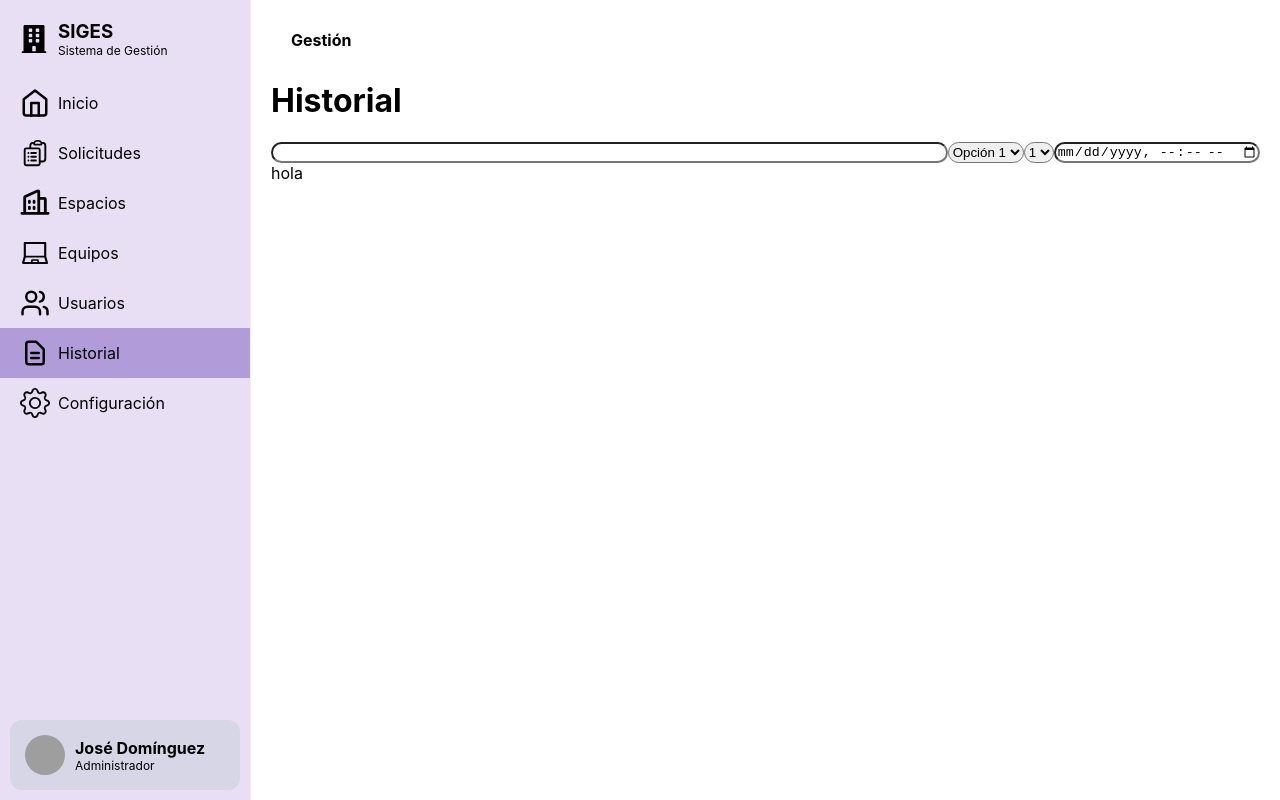
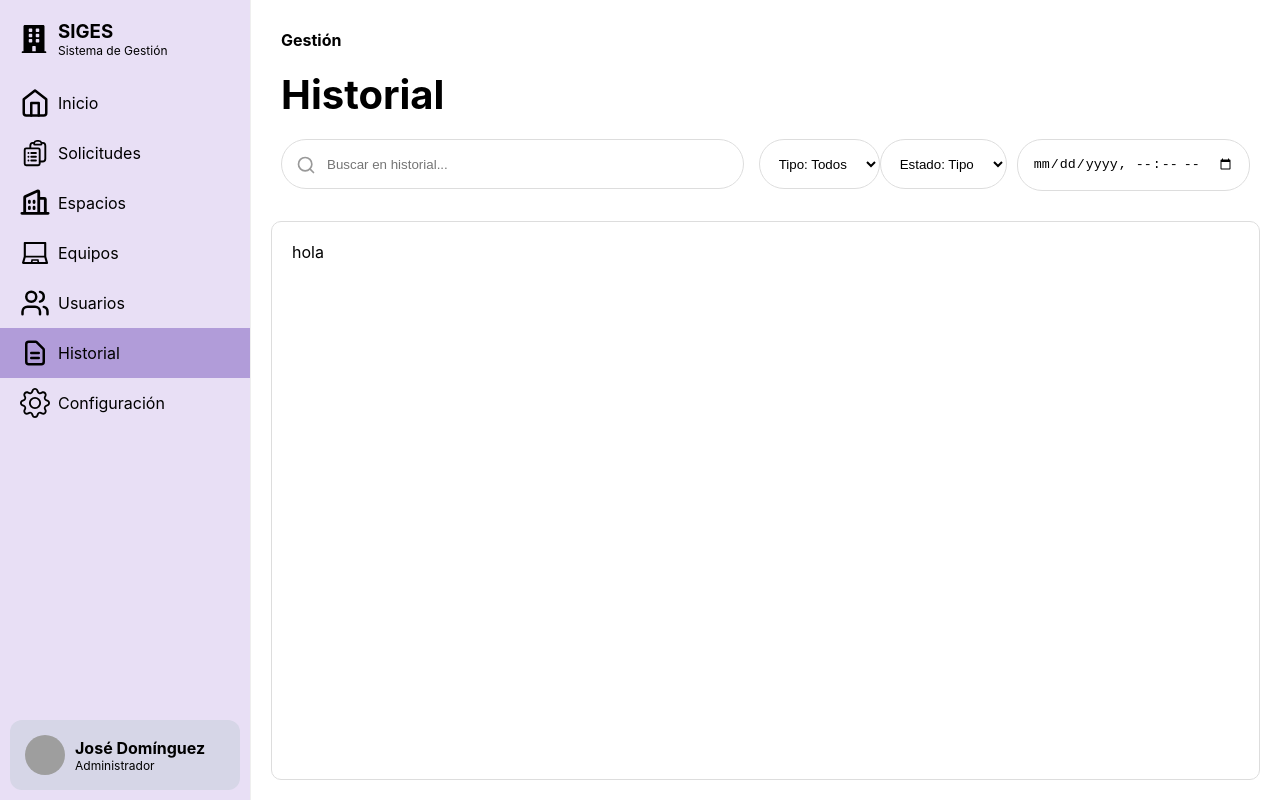
Before and after one commit to DaniDuran09/SIGES, a React (Vite) app: page /history in a window 1280 px wide. Built offline with nearby package versions, Linux system fonts and the light colour scheme; grey boxes are pictures that could not be loaded.

Commit message:
add: history css and icons

```diff
--- a/src/features/history/screens/History.jsx
+++ b/src/features/history/screens/History.jsx
@@ -1,4 +1,5 @@
 import styles from "../styles/History.module.css"
+import {FiSearch} from "react-icons/fi";
 
 function History() {
     return (
@@ -9,33 +10,44 @@ function History() {
                 <h4>
                     Gestión
                 </h4>
+
                 <h1>
                     Historial
                 </h1>
 
                 <div className={styles.searchBar}>
 
-                    <input className={styles.search} type="search" />
+                    <div className={styles.searchContainer}>
+                        <FiSearch className={styles.searchIcon} />
+                        <input
+                            className={styles.search}
+                            type="search"
+                            placeholder="Buscar en historial..."
+                        />
+                    </div>
 
                     <div className={styles.componentSearch}>
 
                         <input className={styles.date} type="datetime-local" />
 
-                        <select className={styles.state} id="opciones" name="estado">
+                       <div className={styles.optionAndState}>
+                           <select className={styles.state} id="opciones" name="estado" >
+                               <option value="">Estado: Tipo</option>
                                <option value="opcion1">1</option>
                                <option value="opcion2">0</option>
                            </select>
 
                            <select className={styles.sort} id="opciones" name="tipo">
+                               <option value="">Tipo: Todos</option>
                                <option value="opcion1">Opción 1</option>
                                <option value="opcion2">Opción 2</option>
                                <option value="opcion3">Opción 3</option>
                            </select>
+                       </div>
 
                     </div>
 
                 </div>
-
 
             </div>
 
--- a/src/features/history/styles/History.module.css
+++ b/src/features/history/styles/History.module.css
@@ -1,77 +1,123 @@
-.container{
+.container {
+    width: 100%;
+    height: 100%;
     display: flex;
     flex-direction: column;
-    flex: 1;
-    width: 100%;
-    height: 100%;
+    gap: 20px;
+    padding-bottom: 20px;
+    overflow-y: auto;
 }
 
-.header{
+.header {
     display: flex;
     flex-direction: column;
+    gap: 10px;
 }
 
-.body{
+h4 {
+    padding-left: 10px;
+    margin: 10px 0;
+}
+
+h1 {
+    font-size: 40px;
+    margin: 0;
+    padding-left: 10px;
+}
+
+.searchBar {
+    display: flex;
+    flex-direction: row;
+    padding: 10px;
+    gap: 15px;
+    flex-wrap: wrap;
+}
+
+.searchContainer {
+    position: relative;
+    flex: 1;
+    min-width: 200px;
+}
+
+.searchIcon {
+    position: absolute;
+    left: 15px;
+    top: 50%;
+    transform: translateY(-50%);
+    font-size: 20px;
+    color: #999;
+}
+
+.search {
+    width: 100%;
+    height: 50px;
+    border-radius: 25px;
+    border: 1px solid #ddd;
+    padding-left: 45px;
+    padding-right: 20px;
+}
+
+.componentSearch {
+    display: flex;
+    flex-direction: row-reverse;
+    gap: 10px;
+    flex-wrap: wrap;
+}
+
+.date,
+.state,
+.sort {
+    height: 50px;
+    border-radius: 25px;
+    border: 1px solid #ddd;
+    padding: 0 15px;
+    background-color: white;
+}
+
+.optionAndState{
+    display: flex;
+    flex-direction: row-reverse;
+    justify-content: space-between;
+}
+
+.body {
+    flex: 1;
     display: flex;
     flex-direction: column;
-    flex: 1;
+    background-color: white;
+    border-radius: 10px;
+    border: 1px solid #ddd;
+    padding: 20px;
 }
 
-h4{
-    display: flex;
-    padding-left: 10px;
-    margin: 10px;
+
+@media (max-width: 1024px) {
+    h1 {
+        font-size: 32px;
     }
 
-.title{
-    font-size: 40px;
-    margin: 0;
+    .searchBar {
+        flex-direction: column;
+    }
 }
 
-.searchBar{
-    display: flex;
-    flex-direction: row;
-
+@media (max-width: 768px) {
+    .search {
+        width: 100%;
     }
 
-.search{
-    display: flex;
-    border-radius: 50px;
-    flex: 1;
+    .state,
+    .sort{
+        width: 45%;
     }
 
-.state{
+    .optionAndState{
+        width: 100%;
         display: flex;
-    border-radius: 50px;
-}
-
-.sort{
-    display: flex;
-    border-radius: 50px;
+        justify-content: space-between;
     }
 
     .date{
-    display: flex;
-    border-radius: 50px;
+        width: 100%;
     }
-
-.componentSearch{
-    display: flex;
-    flex-direction: row-reverse;
-    border-radius: 50px;
-
 }
-
-@media (max-width: 1024px) {
-
-    .searchBar{
-        display: flex;
-        flex-direction: column;
-    }
-
-}
-
-/* Móvil (menos de 768px) */
-@media (max-width: 768px) {
-
-}
```
Lines whose indentation alone changed are shown as unchanged.
